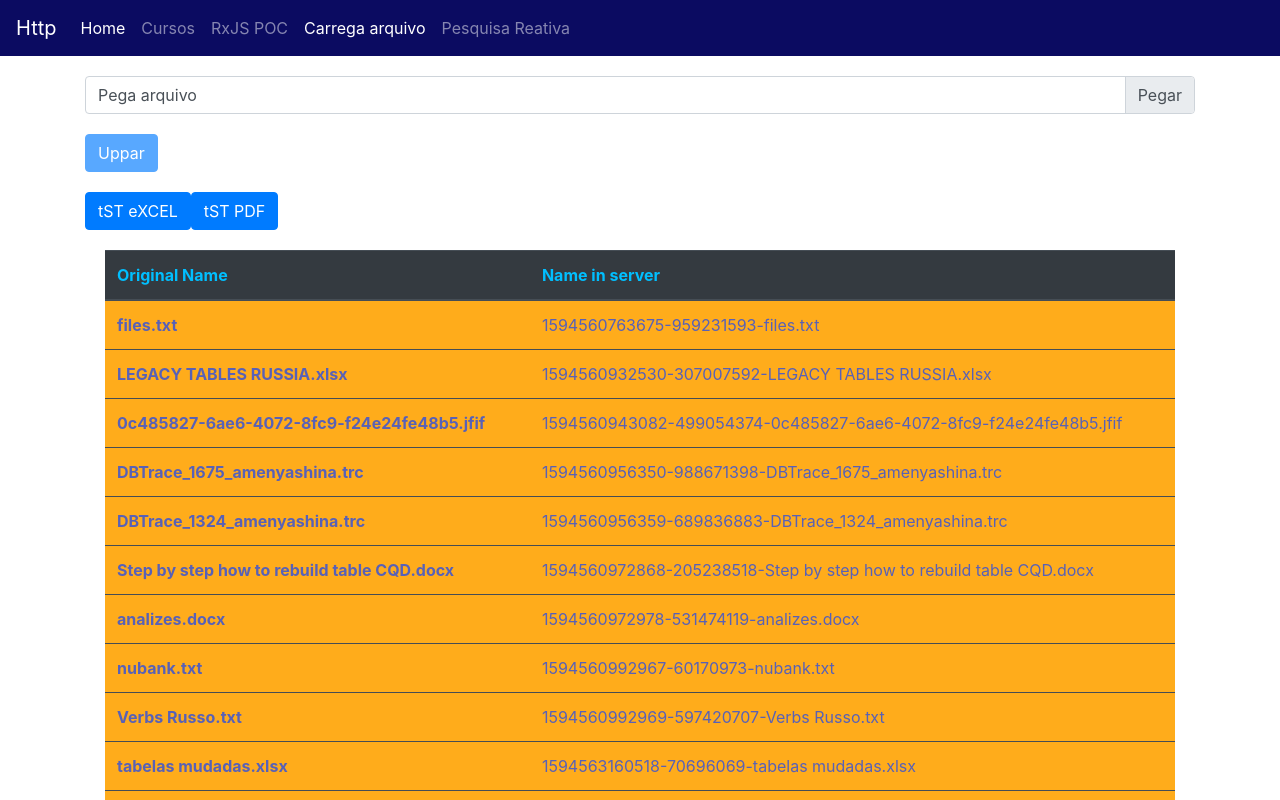
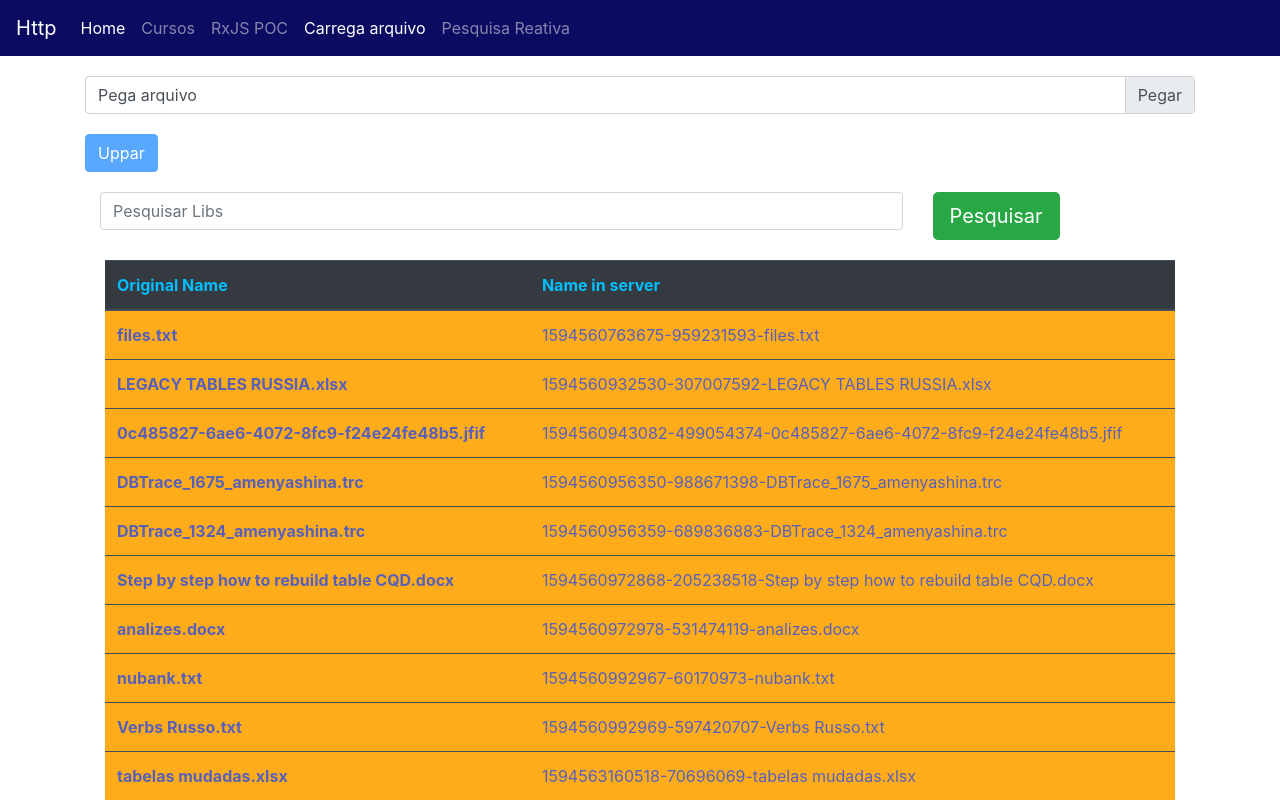
Before and after one commit to eduefl/angular, an Angular app in the folder requests-http/: page /upload in a window 1280 px wide. Shown: the top 800 px of the page. Built offline with nearby package versions, Linux system fonts and the light colour scheme; data requests are answered from the project's data file.

Commit message:
first improvement upload screen with search now lets use query params

```diff
--- a/requests-http/src/app/app-routing.module.ts
+++ b/requests-http/src/app/app-routing.module.ts
@@ -3,7 +3,7 @@ import { Routes, RouterModule } from '@angular/router';
 
 const routes: Routes = [
   {
-    path: '', pathMatch: 'full', redirectTo: 'busca-reativa'
+    path: '', pathMatch: 'full', redirectTo: 'upload'
   },
   {
     path: 'cursos',
--- a/requests-http/src/app/upload-file/upload-file.module.ts
+++ b/requests-http/src/app/upload-file/upload-file.module.ts
@@ -1,3 +1,4 @@
+import { ReactiveFormsModule } from '@angular/forms';
 import { NgModule } from '@angular/core';
 import { CommonModule } from '@angular/common';
 
@@ -7,7 +8,8 @@ import { UploadFileComponent } from './upload-file/upload-file.component';
 @NgModule({
   imports: [
     CommonModule,
-    UploadFileRoutingModule
+    UploadFileRoutingModule,
+    ReactiveFormsModule
   ],
   declarations: [UploadFileComponent]
 })
--- a/requests-http/src/app/upload-file/upload-file.service.ts
+++ b/requests-http/src/app/upload-file/upload-file.service.ts
@@ -42,9 +42,15 @@ export class UploadFileService {
 
   }
 
-  list() {
-    console.log(this.API_FILES);
-    return this.http.get<Registro[]>(this.API_FILES)
+  list(cquery = null) {
+    let link = this.API_FILES
+    if (cquery!==null)
+    {
+      link= `${environment.API}${cquery}`
+    }
+
+    console.log(link);
+    return this.http.get<Registro[]>(link)
       .pipe(
         tap(console.log)
       );
--- a/requests-http/src/app/upload-file/upload-file/upload-file.component.html
+++ b/requests-http/src/app/upload-file/upload-file/upload-file.component.html
@@ -28,8 +28,10 @@
     <div
       style="color: rgb(0, 38, 255);"
       [ngClass]="{
-        'progress-bar progress-bar-striped bg-warning progress-bar-animated':  vProgress(1),
-        'progress-bar bg-success':  vProgress(2)
+        'progress-bar progress-bar-striped bg-warning progress-bar-animated': vProgress(
+          1
+        ),
+        'progress-bar bg-success': vProgress(2)
       }"
       role="progressbar"
       [style.width]="ordemEProgresso"
@@ -40,8 +42,13 @@
       {{ ordemEProgresso }}
     </div>
   </div>
-  <div style="margin-top: 7px; height: 30px; line-height:0px; "  class="alert alert-success" role="alert" *ngIf="lSucesso" >
-    <i class="fa fa-hand-peace-o"></i>   Carregado com sucesso !
+  <div
+    style="margin-top: 7px; height: 30px; line-height: 0px;"
+    class="alert alert-success"
+    role="alert"
+    *ngIf="lSucesso"
+  >
+    <i class="fa fa-hand-peace-o"></i> Carregado com sucesso !
   </div>
 </Div>
 
@@ -57,22 +64,25 @@
 </Div>
 
 <Div style="margin-top: 20px;">
-  <button
-    type="button"
-    class="btn btn-primary"
-    (click)="onDowloadExcel()"
-  >
-    tST eXCEL
-  </button>
-  <button
-    type="button"
-    class="btn btn-primary"
-    (click)="onDowloadPdf()"
-  >
-    tST PDF
-  </button>
-</Div>
-
+  <div class="container search-table">
+    <div class="search-box">
+      <div class="row">
+        <div class="col-md-9">
+          <input
+            type="text"
+            id="myInput"
+            class="form-control"
+            [formControl] = 'queryField'
+            placeholder="Pesquisar Libs"
+          />
+        </div>
+        <div class="col-auto">
+          <button class="btn btn-lg btn-success" (click)="onSearch()"  >Pesquisar</button>
+        </div>
+      </div>
+    </div>
+  </div>
+  </Div>
 
 <div class="card-body">
   <table
@@ -87,8 +97,11 @@
         <!--th scope="col"></!--th!-->
       </tr>
     </thead>
-    <tbody style="background-color: #FFAC1B; color: #5861B7;">
-      <tr *ngFor="let registro of registros" (dblclick)="baixa(registro.filename,registro.originalname)">
+    <tbody style="background-color: #ffac1b; color: #5861b7;">
+      <tr
+        *ngFor="let registro of registros"
+        (dblclick)="baixa(registro.filename, registro.originalname)"
+      >
         <th scope="row">{{ registro.originalname }}</th>
         <td>{{ registro.filename }}</td>
       </tr>
@@ -97,9 +110,7 @@
 </div>
 
 <ng-template #loading_Error>
-  <div *ngIf="error$ | async; else loadingNoError">
-
-  </div>
+  <div *ngIf="error$ | async; else loadingNoError"></div>
   <ng-template #loadingNoError>
     <div class="spinner-grow text-primary" role="status">
       <span class="sr-only">Loading...</span>
--- a/requests-http/src/app/upload-file/upload-file/upload-file.component.ts
+++ b/requests-http/src/app/upload-file/upload-file/upload-file.component.ts
@@ -7,6 +7,7 @@ import { HttpEventType, HttpEvent, HttpClient } from '@angular/common/http';
 import { take, catchError, delay } from 'rxjs/operators';
 import { Registro } from '../registro';
 import { filterResponse, uploadProgress } from 'src/app/shared/rxjs-operators';
+import { FormControl } from '@angular/forms';
 
 @Component({
   selector: 'app-upload-file',
@@ -14,6 +15,8 @@ import { filterResponse, uploadProgress } from 'src/app/shared/rxjs-operators';
   styleUrls: ['./upload-file.component.scss']
 })
 export class UploadFileComponent implements OnInit, OnDestroy {
+
+  queryField = new FormControl();
   private readonly API_FILES = `${environment.API}files`;
   error$ = new Subject<boolean>();
   obRegistro$: Observable<Registro[]>;
@@ -86,8 +89,8 @@ export class UploadFileComponent implements OnInit, OnDestroy {
     this.ordemEProgresso = '0';
 
   }
-  onRefresh(ndelay = 0) {
-    this.obRegistro$ = this.uploadFileService.list()
+  onRefresh(ndelay = 0, cquery = null) {
+    this.obRegistro$ = this.uploadFileService.list(cquery)
       .pipe(
         delay(ndelay),
         catchError(error => {
@@ -97,6 +100,14 @@ export class UploadFileComponent implements OnInit, OnDestroy {
           return EMPTY;
         })
       );
+  }
+
+  onSearch()
+  {
+    let value = this.queryField.value;
+
+    this.onRefresh(0, 'files?originalname_like=' + value);
+
   }
 
   baixa(filename, originalname) {
```
